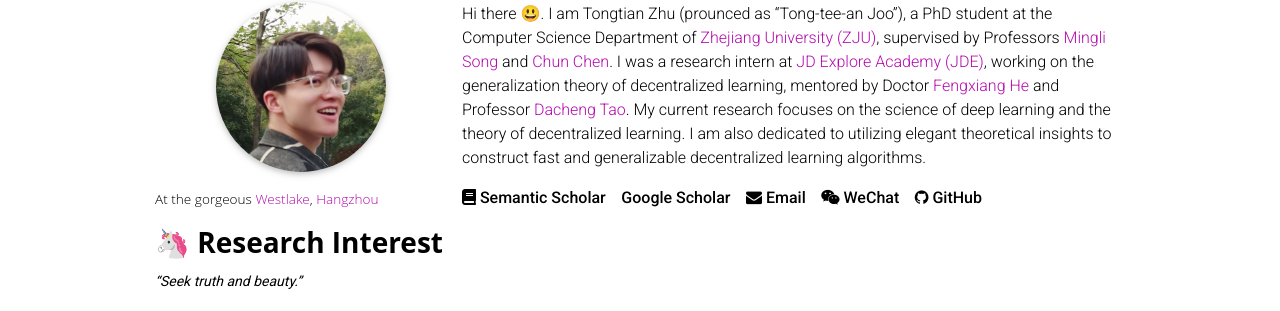
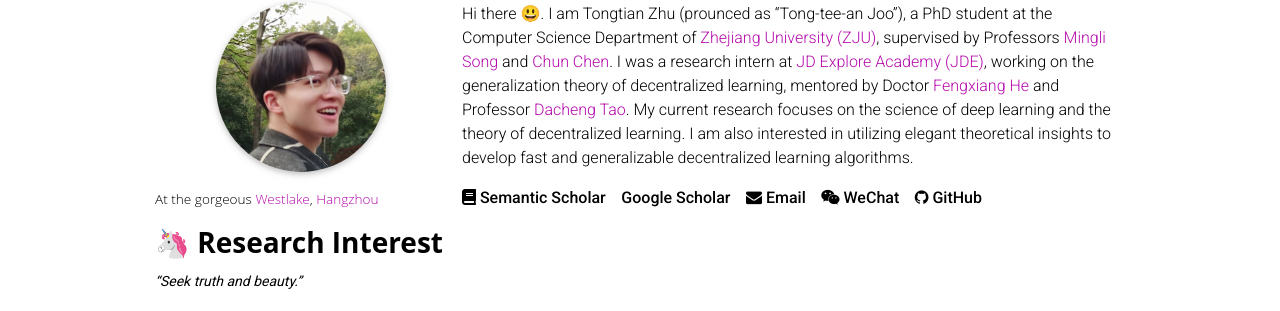
Before and after one commit to Raiden-Zhu/Raiden-Zhu.github.io, a Jekyll site: the page built from _pages/about.md, in a window 1280 px wide and 900 px high. Shown: the part 199-510 px from the top of the window. Built offline with Jekyll 4.4.1, drawn with Linux system fonts in a browser that asks for light colours; full-size pictures stand in for the smaller copies a plugin makes; comment, search, counter and statistics services are not loaded; a style sheet for code colours, icons or effects is not loaded.

Commit message:
Update about.md

```diff
--- a/_pages/about.md
+++ b/_pages/about.md
@@ -22,7 +22,7 @@
 
 Hi there 😃. I am Tongtian Zhu (prounced as "Tong-tee-an Joo"), a PhD student at the Computer Science Department of [Zhejiang University (ZJU)](https://www.zju.edu.cn/english/), supervised by Professors [Mingli Song](https://person.zju.edu.cn/en/msong) and [Chun Chen](https://person.zju.edu.cn/en/0082004). <!-- I earned my B.S. degree in Mathematical Science from CUMTB, as well as my B.Econ. degree in Economics (double degree) from [<span style="font-weight: bold; color: #B509AC;">Peking University</span>](https://english.pku.edu.cn/) (PKU) in 2021. -->
 I was a research intern at [JD Explore Academy (JDE)](https://jdcorporateblog.com/jd-unveils-four-new-enterprise-level-products/jd-explore-academy/), working on the generalization theory of decentralized learning,  mentored by Doctor [Fengxiang He](https://fengxianghe.github.io/) and Professor [Dacheng Tao](https://www.sydney.edu.au/engineering/about/our-people/academic-staff/dacheng-tao.html).
-My current research focuses on the science of deep learning and the theory of decentralized learning. I am also dedicated to utilizing elegant theoretical insights to construct fast and generalizable decentralized learning algorithms.
+My current research focuses on the science of deep learning and the theory of decentralized learning. I am also interested in utilizing elegant theoretical insights to develop fast and generalizable decentralized learning algorithms.
 
 <i class="fas fa-book"></i> [**Semantic Scholar**](https://www.semanticscholar.org/author/Tongtian-Zhu/2173757802) &nbsp;&nbsp; <i class="ai ai-google-scholar"></i> [**Google Scholar**](https://scholar.google.com/citations?user=QvBDUsIAAAAJ&hl=en) &nbsp;&nbsp; <!--<i class="fa fa-twitter"></i> [**Twitter**](https://twitter.com/Raiden13238619/) &nbsp;&nbsp;--> <i class="fa fa-envelope"></i> [**Email**](mailto:raiden@zju.edu.cn) &nbsp;&nbsp; <i class="fa fa-weixin"></i> [**WeChat**](https://raw.githubusercontent.com/Raiden-Zhu/Raiden-Zhu.github.io/master/assets/img/WeChat_QR_code.jpg) &nbsp;&nbsp;  <i class="fa fa-github"></i> [**GitHub**](https://github.com/Raiden-Zhu)
 
```
